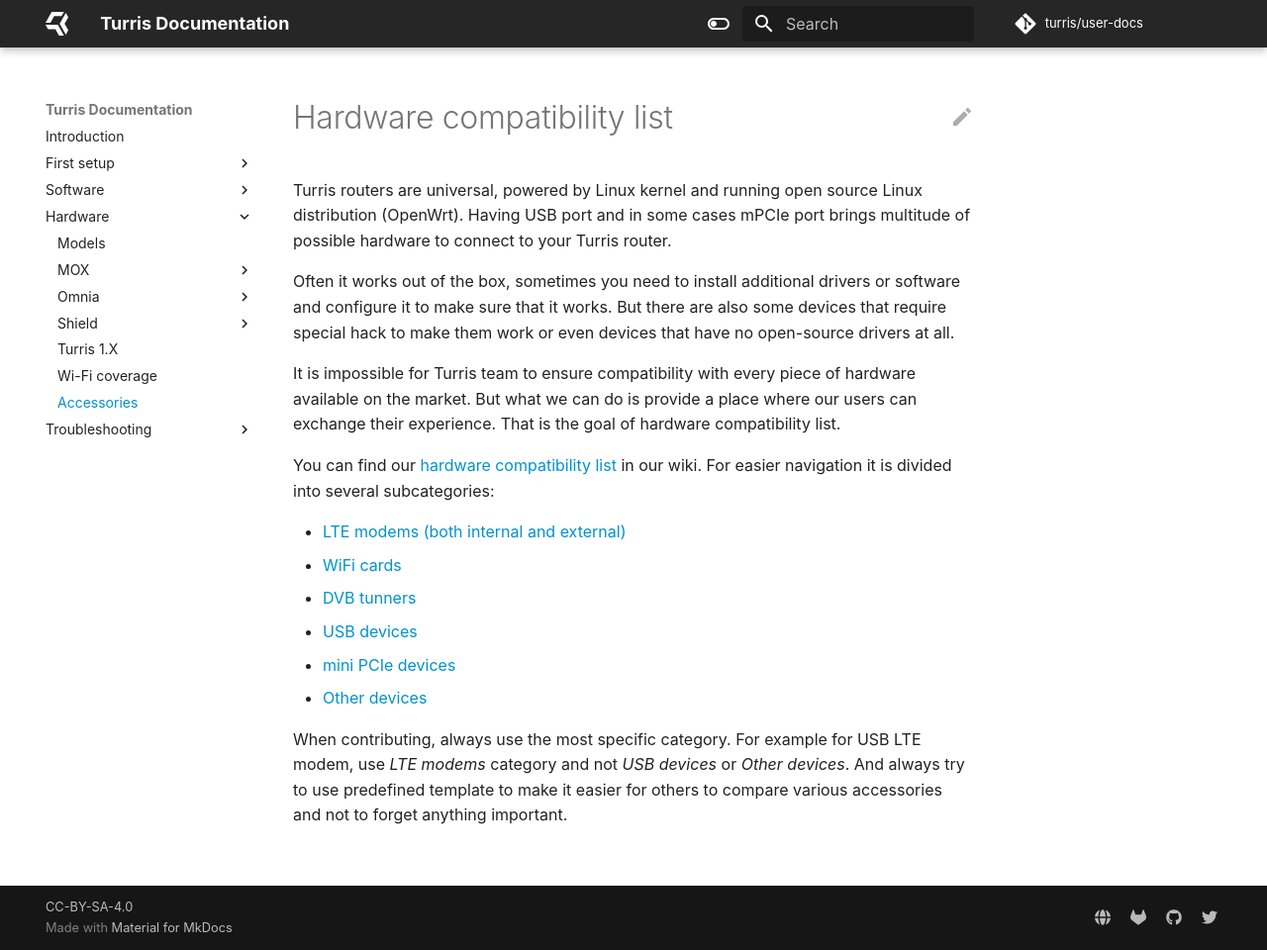
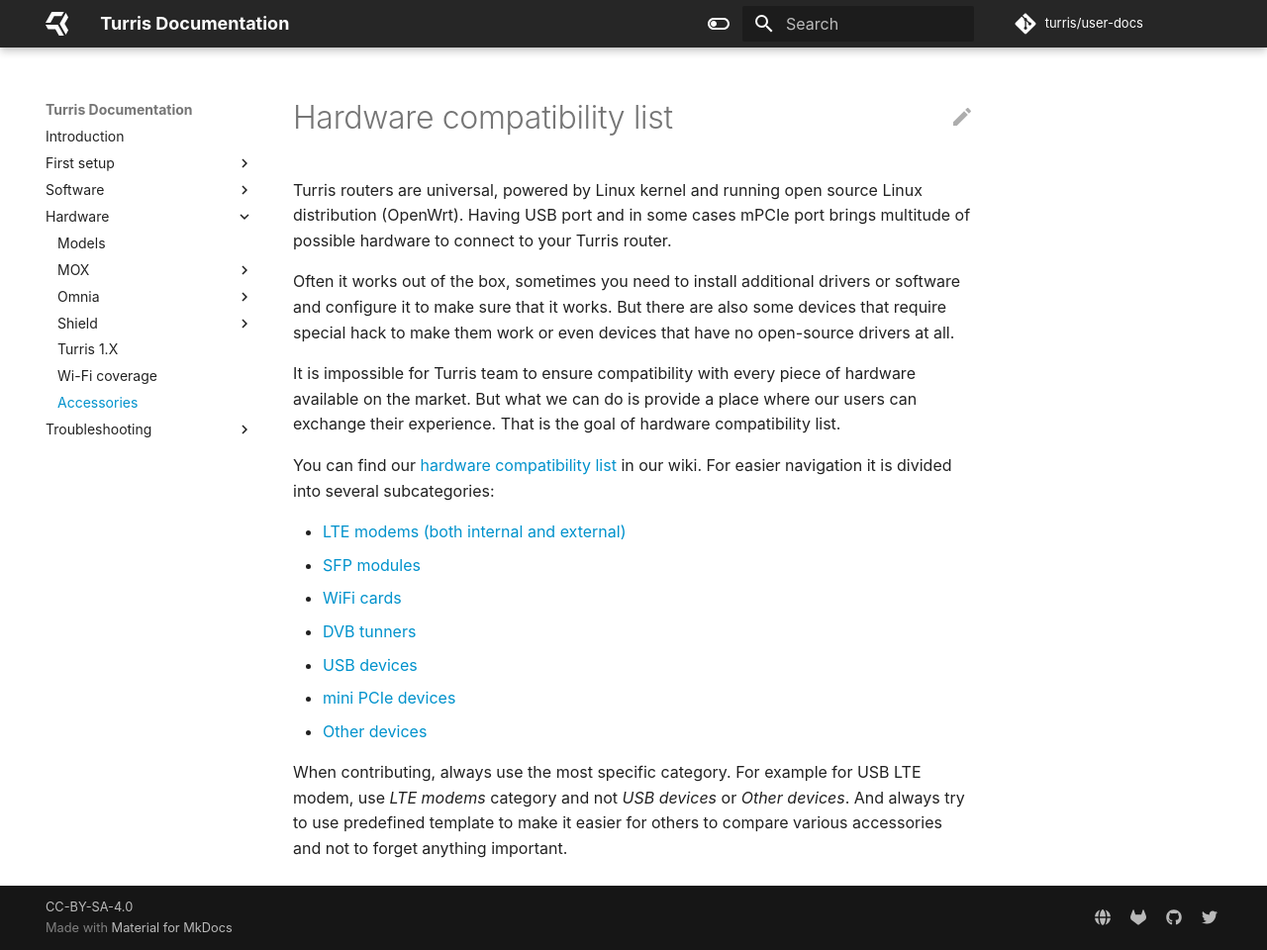
Before and after one commit to turris-cz/user-docs, an MkDocs documentation site: the page built from docs/hw/hcl.md, in a window 1280 px wide and 960 px high. Shown: the whole window at 99% size. Built offline with MkDocs 1.6.1 and Material for MkDocs 9.7.7, drawn with Linux system fonts in a browser that asks for light colours.

Commit message:
Add category for SFP modules

```diff
--- a/docs/hw/hcl.md
+++ b/docs/hw/hcl.md
@@ -18,6 +18,7 @@
 in our wiki. For easier navigation it is divided into several subcategories:
 
 * [LTE modems (both internal and external)](https://wiki.turris.cz/doc/en/hcl/lte)
+* [SFP modules](https://wiki.turris.cz/doc/en/hcl/sfp)
 * [WiFi cards](https://wiki.turris.cz/doc/en/hcl/wifi)
 * [DVB tunners](https://wiki.turris.cz/doc/en/hcl/dvb)
 * [USB devices](https://wiki.turris.cz/doc/en/hcl/usb)
```
